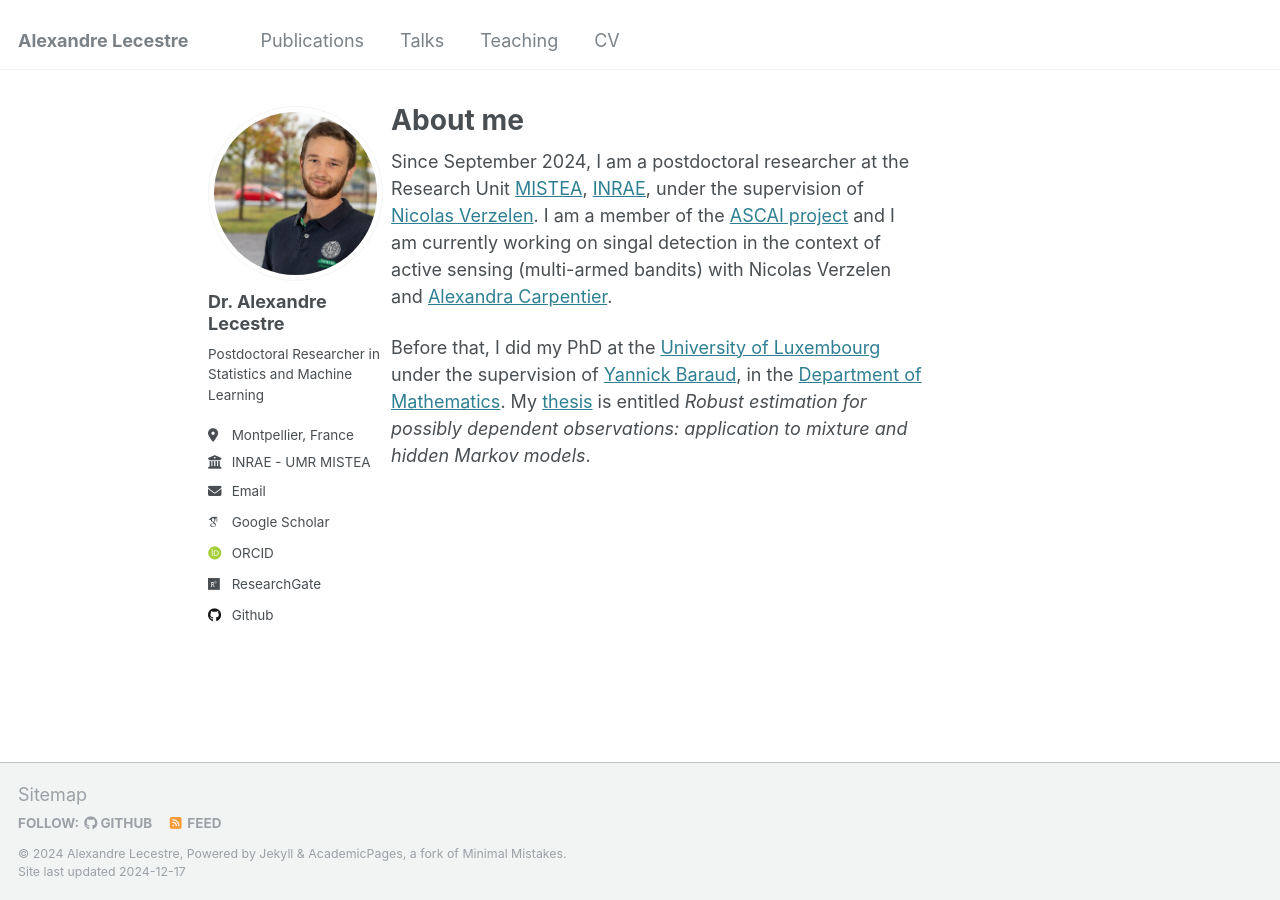
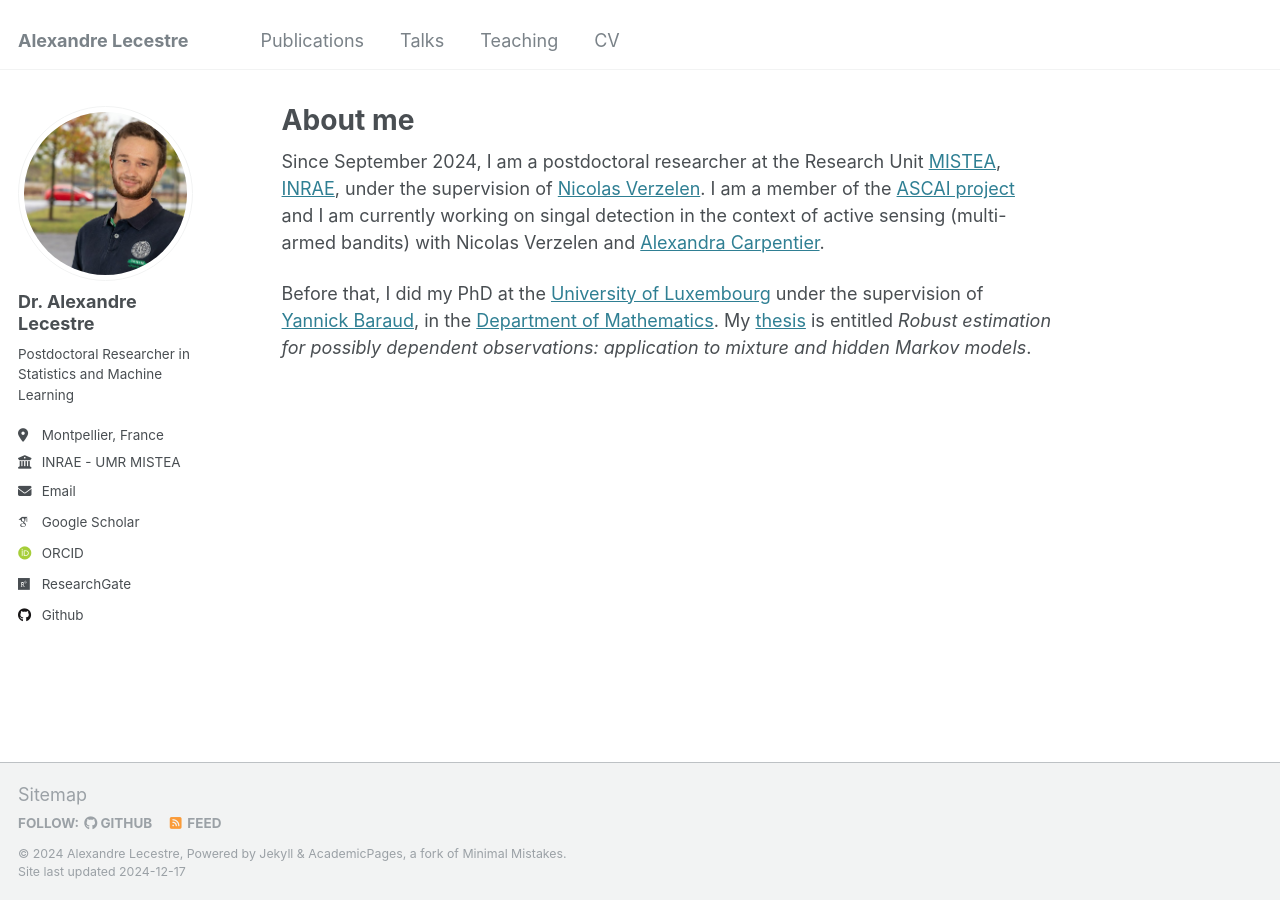
Before and after one commit to alexandre-lecestre/alexandre-lecestre.github.io, a Jekyll site: the page built from _pages/about.md, in a window 1280 px wide. Built offline with Jekyll 4.4.1, drawn with Linux system fonts in a browser that asks for light colours; some web fonts are replaced.

Commit message:
Update default.html

```diff
--- a/_layouts/default.html
+++ b/_layouts/default.html
@@ -16,7 +16,7 @@ layout: compress
     {% include browser-upgrade.html %}
     {% include masthead.html %}
 
-    <div style="max-width: 900px; margin: 0 auto;">
+    <div style="max-width: 1500px;">
     {{ content }}
     </div>
 
```
